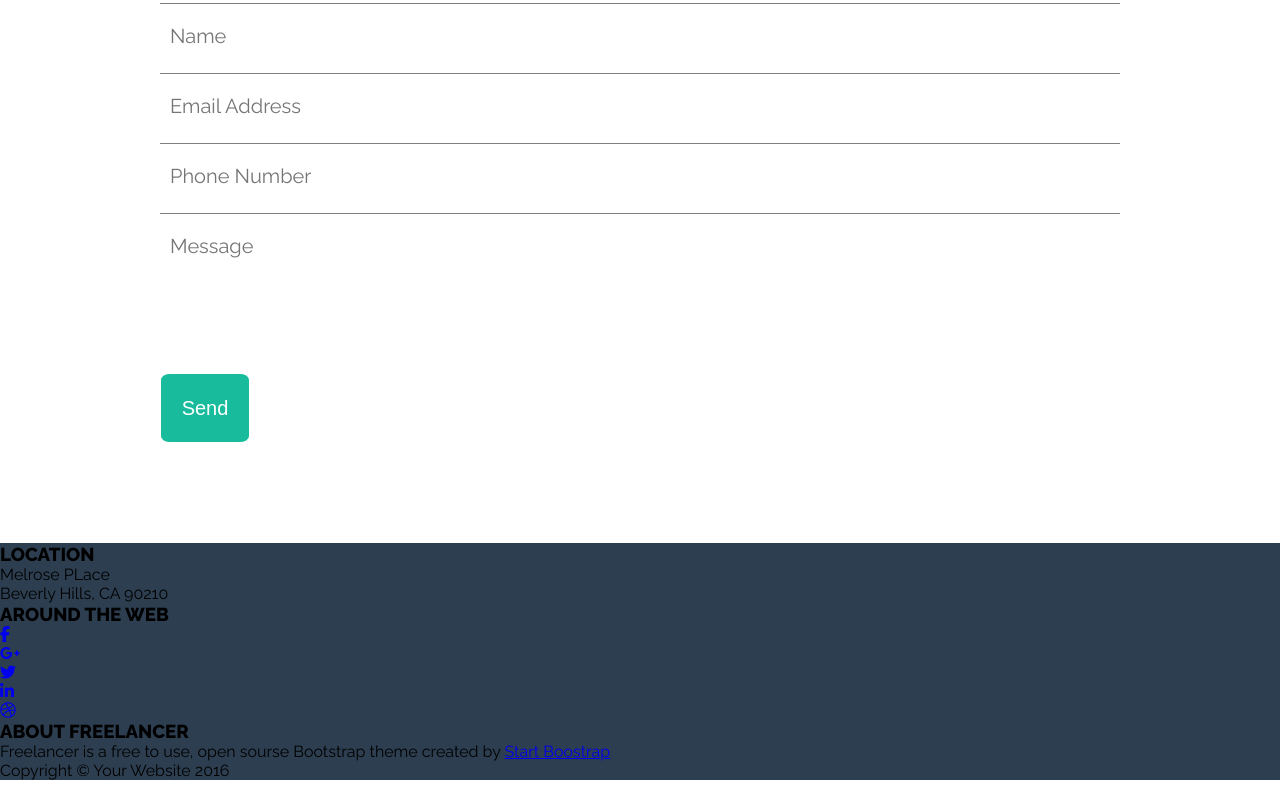
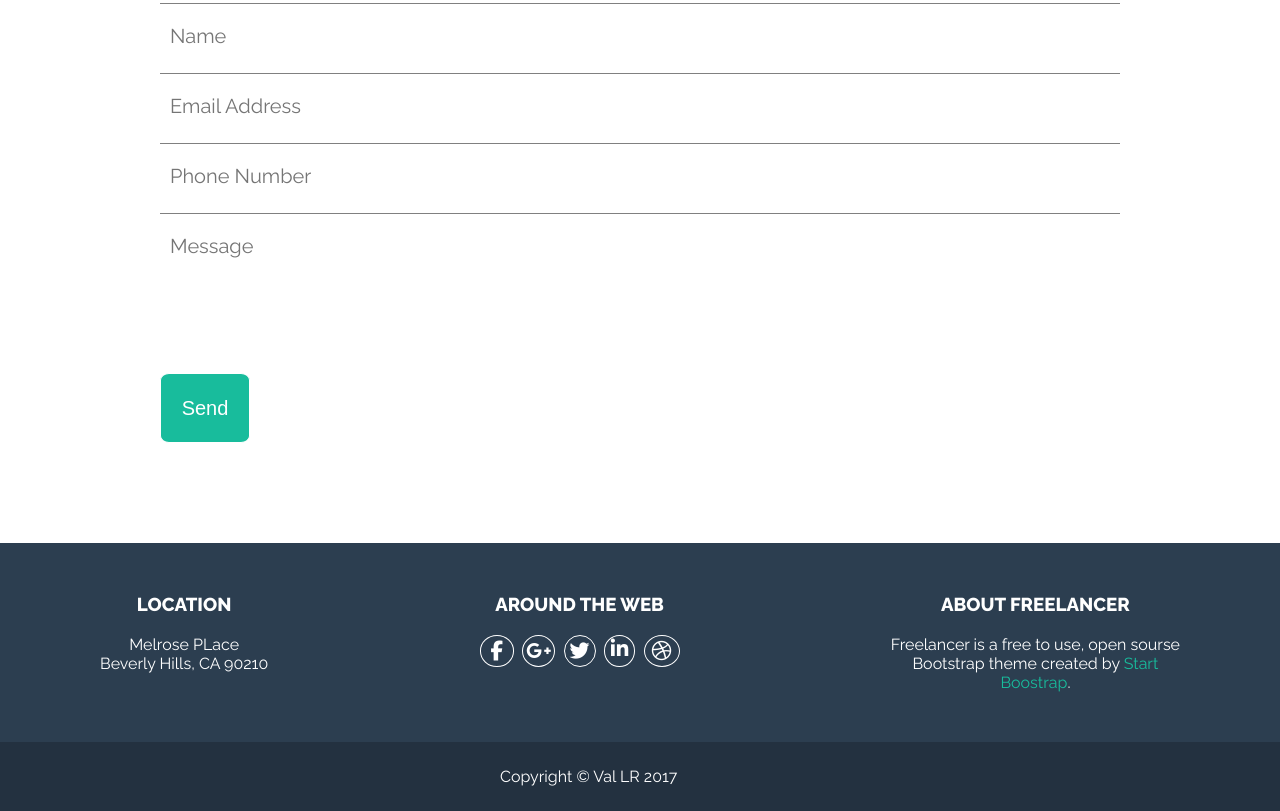
Before and after one commit to ValLR/freelancer-flexbox, a plain HTML site: page index.html in a window 1280 px wide. Shown: the part 2231-3042 px from the top of the page. Before the commit the page ends 3011 px from the top, so only its background shows below. Drawn offline with Linux system fonts and the light colour scheme; a script that the page names is missing.

Commit message:
fin footer

```diff
--- a/assets/css/common.css
+++ b/assets/css/common.css
@@ -77,3 +77,12 @@ img{
 footer{
 	background-color: #2C3E50;
 }
+.principal{
+	padding: 50px 100px;
+	color:white;
+}
+.copyright{
+	background-color: #233140;
+	padding: 25px 500px;
+	color:white;
+}
--- a/assets/css/main.css
+++ b/assets/css/main.css
@@ -190,3 +190,56 @@ header .flexbox{
 	font-weight: bolder;
 	cursor:pointer;
 }
+/*footer*/
+.principal.flexbox{
+	flex-direction: row;
+	justify-content: space-between;
+}
+.col h3{
+	margin-bottom: 20px;
+}
+.col{
+	text-align: center;
+}
+.about-free p a{
+	text-decoration:none;
+	color:#18BC9C;
+}
+.about-free p a:hover{
+	color:whitesmoke;
+	cursor:pointer;
+}
+
+.around.col{
+	width:200px;
+}
+
+.social-nt.flexbox{
+	justify-content: space-between;
+}
+.social-nt.flexbox a{
+	color:white;
+	font-size:20px;
+	border:1px solid white;
+	border-radius: 100%;
+}
+.social-nt.flexbox a:hover{
+	background:whitesmoke;
+	cursor:pointer;
+}
+
+.fa-facebook{
+	padding: 5px 10px;
+}
+.fa-google-plus{
+	padding: 5px 3px 0 3px;
+}
+.fa-twitter{
+	padding: 5px 5px 0 5px;
+}
+.fa-linkedin{
+	padding: 3px 6px 0 6px;
+}
+.fa-dribbble{
+	padding: 5px 7px 1px 7px;
+}
--- a/index.html
+++ b/index.html
@@ -105,38 +105,33 @@
 		</section>
 		<!-- footer -->
 		<footer>
-			<section class="principal">
-				<div class="Location">
+			<section class="principal flexbox">
+				<div class="location col">
 					<h3>LOCATION</h3>
 					<p>Melrose PLace</p>
 					<p>Beverly Hills, CA 90210</p>
 				</div>
-				<div class="around the web">
+				<div class="around col">
 					<div class="web-title" id="around">
 						<h3>AROUND THE WEB</h3>
-					</div>
-					<div class="social-net">
-						<ul class="social-nt">
-							<li><a href="#"><i class="fa fa-facebook" aria-hidden="true"></i></a>
-							</li>
-							<li><a href="#"><i class="fa fa-google-plus" aria-hidden="true"></i></a>
-							</li>
-							<li><a href="#"><i class="fa fa-twitter" aria-hidden="true"></i></a>
-							</li>
-							<li><a href="#"><i class="fa fa-linkedin" aria-hidden="true"></i></a>
-							</li>
-							<li><a href="#"><i class="fa fa-dribbble" aria-hidden="true"></i></a>
-							</li>
-						</ul>
-					</div>
-					<div class="about-free" id="about-freelancer">
-						<h3>ABOUT FREELANCER</h3>
-						<p>Freelancer is a free to use, open sourse Bootstrap theme created by <a href="#">Start Boostrap</a></p>
+				</div>
+					<div class="social">
+						<div class="social-nt flexbox">
+							<a href="#"><i class="fa fa-facebook" aria-hidden="true"></i></a>
+							<a href="#"><i class="fa fa-google-plus" aria-hidden="true"></i></a>
+							<a href="#"><i class="fa fa-twitter" aria-hidden="true"></i></a>
+							<a href="#"><i class="fa fa-linkedin" aria-hidden="true"></i></a>
+							<a href="#"><i class="fa fa-dribbble" aria-hidden="true"></i></a>
+						</div>
 					</div>
 				</div>
-				</section>
+				<div class="about-free col" id="about-freelancer">
+					<h3>ABOUT FREELANCER</h3>
+					<p>Freelancer is a free to use, open sourse<br>Bootstrap theme created by <a href="#">Start<br>Boostrap</a>.</p>
+				</div>
+			</section>
 			<section class="sub-footer">
-				<div class="copyright">Copyright © Your Website 2016</div>
+				<div class="copyright">Copyright © Val LR 2017</div>
 			</section>
 
 		</footer>
```
